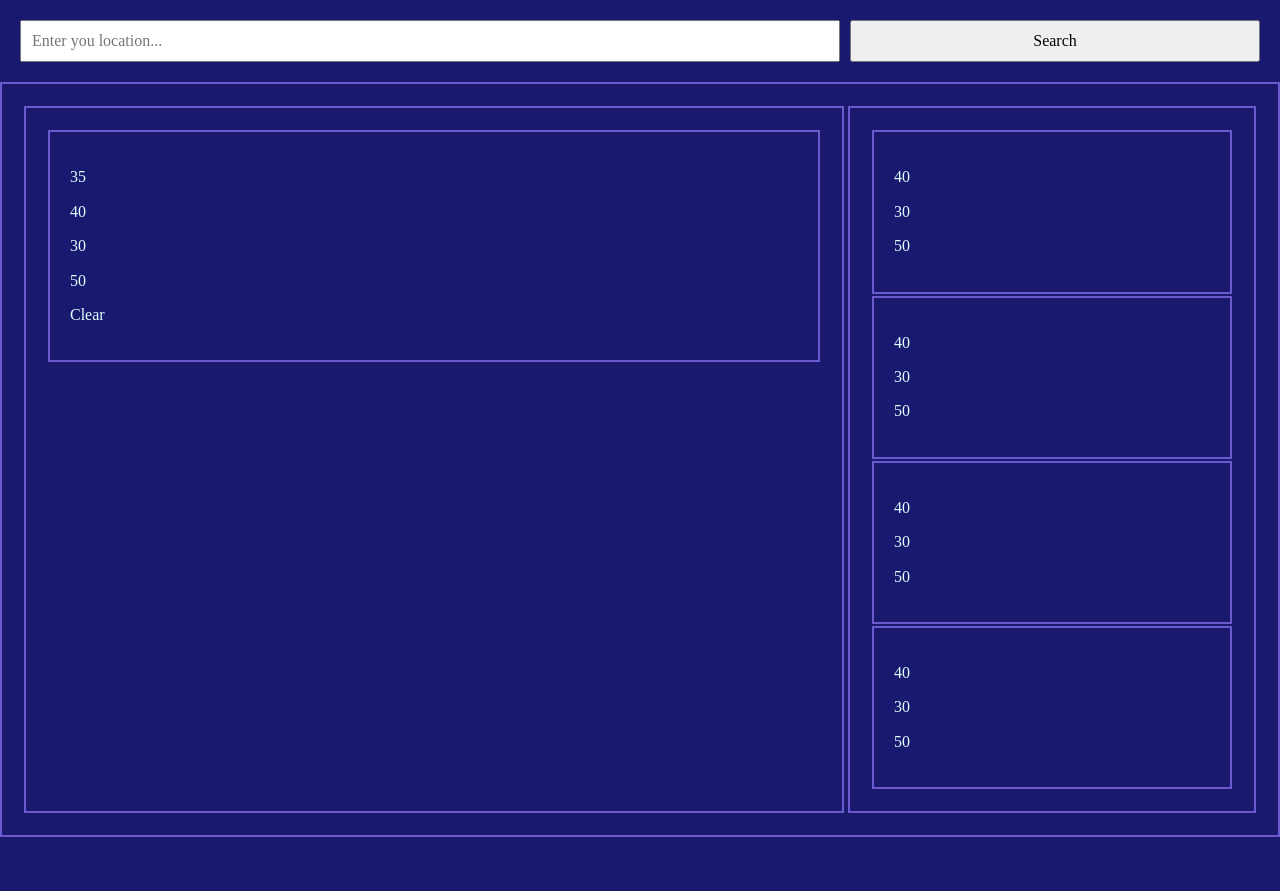
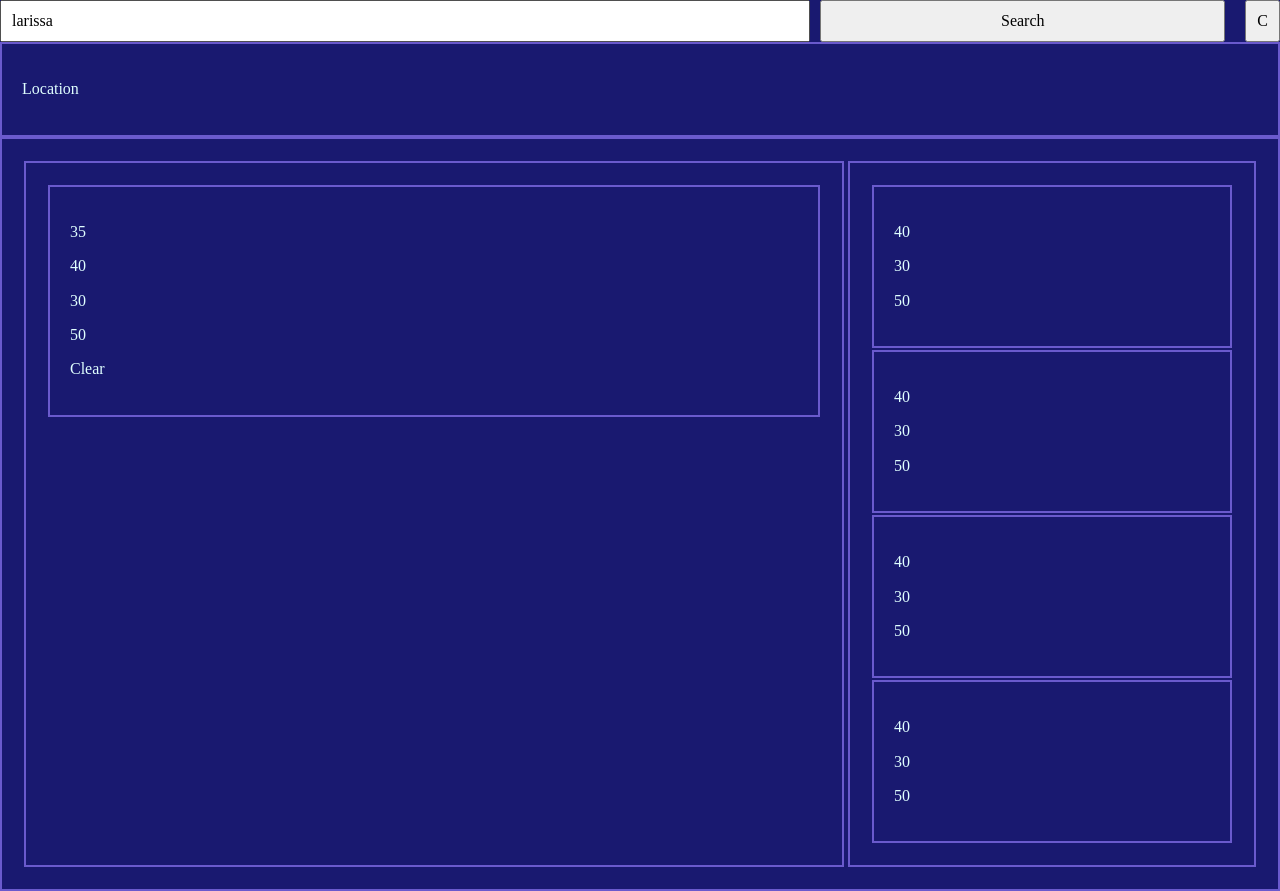
Before and after one commit to petrosAth/weather-app, a website built with Vite: page index.html in a window 1280 px wide. Before the commit the page ends 837 px from the top, so only its background shows below. Built offline with nearby package versions, Linux system fonts and the light colour scheme.

Commit message:
Add location details

```diff
--- a/index.html
+++ b/index.html
@@ -8,42 +8,65 @@
   </head>
   <body>
     <div id="app">
-      <div class="search__cont">
-        <div class="search__bar">
-          <input type="text" class="search__input" placeholder="Enter you location..." />
-          <button class="search__button">Search</button>
+      <div class="user-input__container">
+        <div class="user-input__location-search">
+          <input value="larissa" type="text" class="location-search__input" placeholder="Enter you location..." />
+          <button class="location-search__button">Search</button>
         </div>
+        <div class="user-input__unit-selection">
+          <button class="unit-selection__button">C</button>
+        </div>
+      </div>
+      <div class="weather__location">
+        <p class="weather__location__text">Location</p>
       </div>
       <div class="weather__container">
         <div class="weather__widget current">
-          <div class="weather__icon current">
-            <p class="weather__icon__temp">35</p>
-            <p class="weather__icon__temp-max">40</p>
-            <p class="weather__icon__temp-low">30</p>
-            <p class="weather__icon__humidity">50</p>
-            <p class="weather__icon__desc">Clear</p>
+          <div class="weather__info current">
+            <div class="weather__info__text">
+              <p class="weather__info__text__temp">35</p>
+              <p class="weather__info__text__temp-max">40</p>
+              <p class="weather__info__text__temp-low">30</p>
+              <p class="weather__info__text__humidity">50</p>
+            </div>
+            <div class="weather__info__desc">
+              <!-- <img class="weather__info__desc__img" src="" alt="" /> -->
+              <p class="weather__info__desc__text">Clear</p>
+            </div>
           </div>
         </div>
         <div class="weather__widget forecast">
-          <div class="weather__icon day1">
-            <p class="weather__icon__temp-max">40</p>
-            <p class="weather__icon__temp-low">30</p>
-            <p class="weather__icon__humidity">50</p>
+          <div class="weather__info day1">
+            <div class="weather__info__text">
+              <p class="weather__info__text__temp-max">40</p>
+              <p class="weather__info__text__temp-low">30</p>
+              <p class="weather__info__text__humidity">50</p>
+            </div>
+            <div class="weather__info__desc"></div>
           </div>
-          <div class="weather__icon day2">
-            <p class="weather__icon__temp-max">40</p>
-            <p class="weather__icon__temp-low">30</p>
-            <p class="weather__icon__humidity">50</p>
+          <div class="weather__info day2">
+            <div class="weather__info__text">
+              <p class="weather__info__text__temp-max">40</p>
+              <p class="weather__info__text__temp-low">30</p>
+              <p class="weather__info__text__humidity">50</p>
+            </div>
+            <div class="weather__info__desc"></div>
           </div>
-          <div class="weather__icon day3">
-            <p class="weather__icon__temp-max">40</p>
-            <p class="weather__icon__temp-low">30</p>
-            <p class="weather__icon__humidity">50</p>
+          <div class="weather__info day3">
+            <div class="weather__info__text">
+              <p class="weather__info__text__temp-max">40</p>
+              <p class="weather__info__text__temp-low">30</p>
+              <p class="weather__info__text__humidity">50</p>
+            </div>
+            <div class="weather__info__desc"></div>
           </div>
-          <div class="weather__icon day4">
-            <p class="weather__icon__temp-max">40</p>
-            <p class="weather__icon__temp-low">30</p>
-            <p class="weather__icon__humidity">50</p>
+          <div class="weather__info day4">
+            <div class="weather__info__text">
+              <p class="weather__info__text__temp-max">40</p>
+              <p class="weather__info__text__temp-low">30</p>
+              <p class="weather__info__text__humidity">50</p>
+            </div>
+            <div class="weather__info__desc"></div>
           </div>
         </div>
       </div>
--- a/src/scripts/main.js
+++ b/src/scripts/main.js
@@ -16,12 +16,12 @@ import {
 } from './weather/getWeather.js';
 
 const getInput = () => {
-  const input = document.querySelector('.search__input');
+  const input = document.querySelector('.location-search__input');
   return input.value;
 };
 
 const btnListener = (fn) => {
-  const btn = document.querySelector('.search__button');
+  const btn = document.querySelector('.location-search__button');
   btn.addEventListener('click', () => fn());
 };
 
@@ -140,20 +140,36 @@ const init = async () => {
   };
 
   const renderIcon = (location, weather, forecast) => {
-    const render = (weather, className, location) => {
-      console.log(className);
-      const icon = document.querySelector(`.${className}`);
-      console.log(icon);
+    const loadImage = async (url, className) => {
+      const image = new Image();
+      image.src = `https://openweathermap.org/img/wn/${url}.png`;
+      await image.decode();
+      image.classList.add(className);
+      return image;
+    };
 
+    const render = async (weather, className, location) => {
+      const weatherInfo = document.querySelector(`.weather__info.${className}`);
+      const weatherInfoText = weatherInfo.querySelector('.weather__info__text');
+      const weatherInfoDesc = weatherInfo.querySelector('.weather__info__desc');
       const formatValue = (value) => `${fixOneDecimal(value)}${opt.symbol[opt.units]}`;
+
+      weatherInfoText.querySelector('.weather__info__text__temp-max').innerHTML = formatValue(weather.details.tempMax);
+      weatherInfoText.querySelector('.weather__info__text__temp-low').innerHTML = formatValue(weather.details.tempMin);
+      weatherInfoText.querySelector('.weather__info__text__humidity').innerHTML =
+        weather.details.humidity + opt.symbol['humidity'];
+
+      const imageElement = await loadImage(weather.weather.icon, '.weather__info__desc__img');
+      weatherInfoDesc.prepend(imageElement);
+
       if (className === 'current') {
-        icon.querySelector('.weather__icon__temp').innerHTML = formatValue(weather.details.temp);
-        icon.querySelector('.weather__icon__desc').innerHTML = weather.weather.state;
+        weatherInfoText.querySelector('.weather__info__text__temp').innerHTML = formatValue(weather.details.temp);
+        weatherInfoDesc.querySelector('.weather__info__desc__text').innerHTML = weather.weather.state;
       }
-      icon.querySelector('.weather__icon__temp-max').innerHTML = formatValue(weather.details.tempMax);
-      icon.querySelector('.weather__icon__temp-low').innerHTML = formatValue(weather.details.tempMin);
-      icon.querySelector('.weather__icon__humidity').innerHTML = weather.details.humidity + opt.symbol['humidity'];
     };
+
+    const weatherLocation = document.querySelector('.weather__location');
+    weatherLocation.querySelector('.weather__location__text').innerHTML = `${location.name}, ${location.state}`;
 
     render(weather, 'current', location);
     forecast.forEach((forecastDay, index) => render(forecastDay, `day${index + 1}`));
--- a/src/stylesheets/main.css
+++ b/src/stylesheets/main.css
@@ -3,13 +3,25 @@ body {
   background-color: var(--bg);
 }
 
-.search__bar {
-  padding: 20px;
+.user-input__container {
+  display: grid;
+  grid-template-rows: 1fr;
+  grid-template-columns: 1fr auto;
+  gap: 20px;
+}
+
+.user-input__location-search {
   display: grid;
   grid-template-rows: 1fr;
   grid-template-columns: 2fr 1fr;
   gap: 10px;
 
+  & > * {
+    padding: 10px;
+  }
+}
+
+.user-input__unit-selection {
   & > * {
     padding: 10px;
   }
@@ -21,6 +33,11 @@ body {
   display: grid;
   grid-template-rows: 1fr;
   grid-template-columns: 2fr 1fr;
+}
+
+.weather__location {
+  border: var(--b);
+  padding: 20px;
 }
 
 .weather__widget {
@@ -37,7 +54,7 @@ body {
   }
 }
 
-.weather__icon {
+.weather__info {
   padding: 20px;
   margin: 2px;
   border: var(--b);
```
